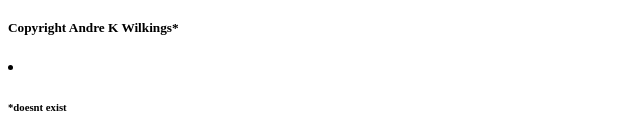
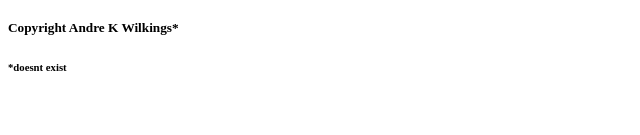
Before and after one commit to topmanowain/htmlportfolio, a plain HTML site: page index.html in a window 1280 px wide. Shown: the part 1079-1214 px from the top of the page, 0-640 px from the left. After the commit the page ends 1177 px from the top, so only its background shows below. Drawn offline with Linux system fonts and the light colour scheme.

Commit message:
Update index.html

```diff
--- a/index.html
+++ b/index.html
@@ -57,7 +57,7 @@
 <a href="./pages/contact.html">About Me</a>
 <h5> Copyright  Andre K Wilkings*</h5>
 
-<li><h6>*doesnt exist</h6></li>
+<h6>*doesnt exist</h6>
 
 
 </body>
```
